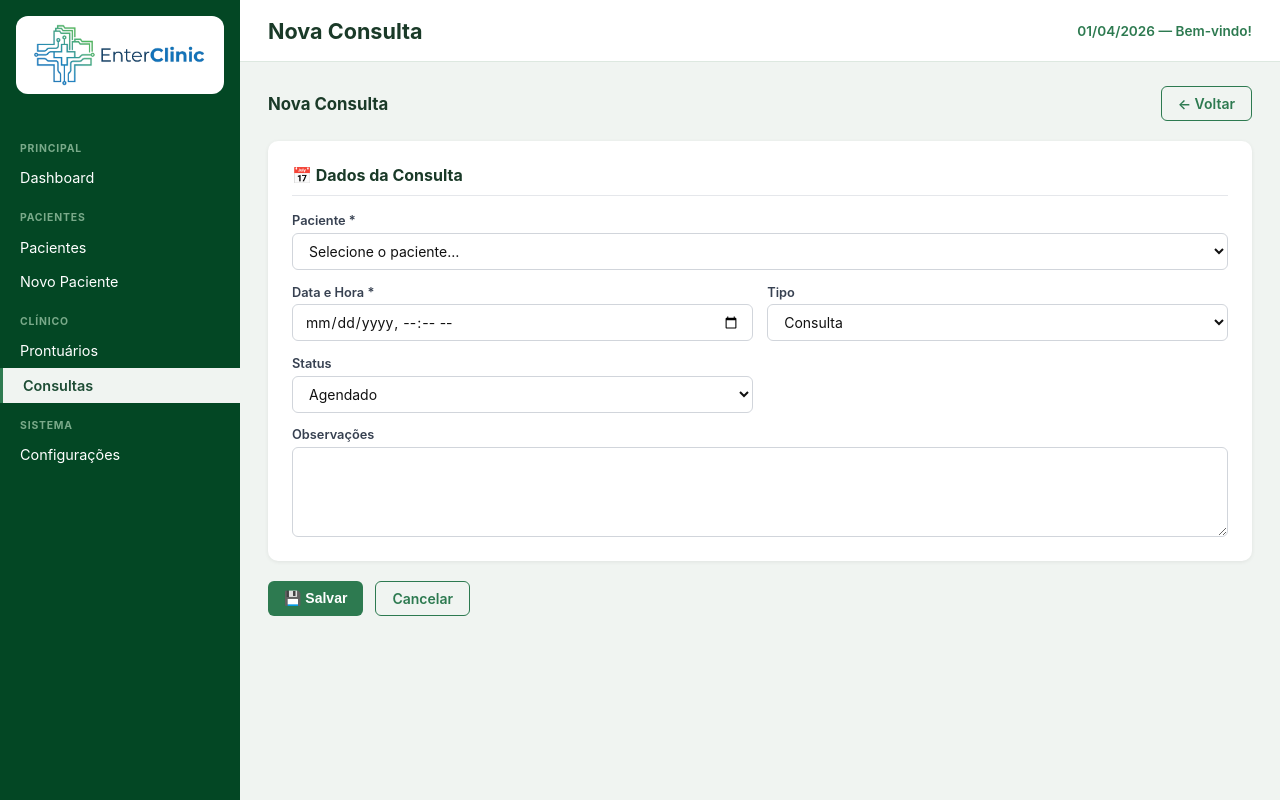
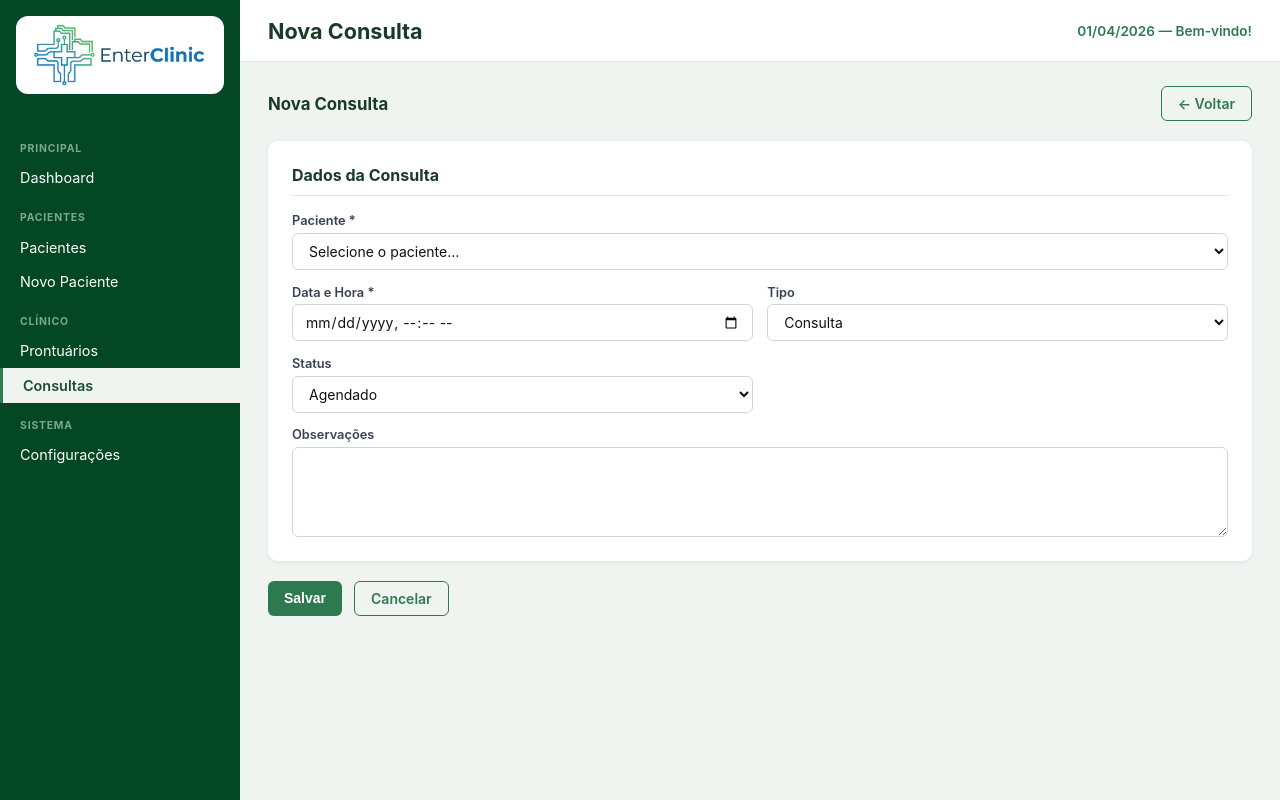
Before and after one commit to KallebySchultz/KlarbyteClinic, a PHP site: page /consulta_nova.php in a window 1280 px wide. Run offline with PHP 8.4, Linux system fonts and the light colour scheme; data comes from the database, SQL or seed files in the repository.

Commit message:
Fix SQL column error and remove emojis from buttons
Agent-Logs-Url: https://github.com/KallebySchultz/KlarbyteClinic/sessions/f8530c28-0de0-4d13-ab62-a2d0c4f9f463

Co-authored-by: KallebySchultz <176775783+KallebySchultz@users.noreply.github.com>

```diff
--- a/consulta_nova.php
+++ b/consulta_nova.php
@@ -63,7 +63,7 @@ include 'includes/header.php';
 
 <form method="post">
     <div class="card">
-        <h2>📅 Dados da Consulta</h2>
+        <h2>Dados da Consulta</h2>
         <div class="form-grid form-grid-2">
             <div class="form-group col-span-2">
                 <label>Paciente *</label>
@@ -114,7 +114,7 @@ include 'includes/header.php';
     </div>
 
     <div class="form-actions">
-        <button type="submit" class="btn btn-primary">💾 Salvar</button>
+        <button type="submit" class="btn btn-primary">Salvar</button>
         <a href="consultas.php" class="btn btn-outline">Cancelar</a>
     </div>
 </form>
--- a/paciente_novo.php
+++ b/paciente_novo.php
@@ -11,6 +11,7 @@ $editing = $id > 0;
 $paciente  = [];
 $anamnese  = [];
 $campos    = $db->query("SELECT * FROM campos_anamnese WHERE ativo = 1 ORDER BY ordem ASC")->fetchAll();
+$validAnamneseCols = $db->query("SHOW COLUMNS FROM anamnese")->fetchAll(PDO::FETCH_COLUMN);
 $usuarioId = $_SESSION['usuario_id'] ?? 1;
 
 if ($editing) {
@@ -72,8 +73,11 @@ if ($_SERVER['REQUEST_METHOD'] === 'POST') {
             // =========================
             $anamneseData = [];
 
+            // Only include campos whose nome matches an actual column in the anamnese table
             foreach ($campos as $campo) {
-                $anamneseData[$campo['nome']] = trim($_POST['anamnese_' . $campo['nome']] ?? '');
+                if (in_array($campo['nome'], $validAnamneseCols)) {
+                    $anamneseData[$campo['nome']] = trim($_POST['anamnese_' . $campo['nome']] ?? '');
+                }
             }
 
             // Verifica se já existe
--- a/paciente_ver.php
+++ b/paciente_ver.php
@@ -56,7 +56,7 @@ include 'includes/header.php';
         </div>
     </div>
     <div style="display:flex;gap:.5rem;">
-        <a href="paciente_novo.php?id=<?= $id ?>" class="btn btn-outline btn-sm">✏️ Editar</a>
+        <a href="paciente_novo.php?id=<?= $id ?>" class="btn btn-outline btn-sm">Editar</a>
         <a href="prontuario_novo.php?paciente_id=<?= $id ?>" class="btn btn-primary btn-sm">+ Prontuário</a>
         <a href="consulta_nova.php?paciente_id=<?= $id ?>" class="btn btn-outline btn-sm">+ Consulta</a>
         <a href="pacientes.php" class="btn btn-outline btn-sm">← Voltar</a>
@@ -98,7 +98,7 @@ include 'includes/header.php';
         <div class="card">
             <div style="display:flex;justify-content:space-between;align-items:center;margin-bottom:1.1rem;padding-bottom:.6rem;border-bottom:1px solid #e5e7eb;">
                 <h2 style="margin-bottom:0;padding-bottom:0;border:none;">Anamnese</h2>
-                <a href="paciente_novo.php?id=<?= $id ?>#anamnese" class="btn btn-outline btn-sm">✏️ Editar</a>
+                <a href="paciente_novo.php?id=<?= $id ?>#anamnese" class="btn btn-outline btn-sm">Editar</a>
             </div>
             <?php if ($anamnese && $campos): ?>
             <div class="info-grid" style="grid-template-columns:1fr;">
--- a/prontuario_novo.php
+++ b/prontuario_novo.php
@@ -109,7 +109,7 @@ include 'includes/header.php';
 
 <form method="post">
     <div class="card">
-        <h2>📋 Dados do Registro</h2>
+        <h2>Dados do Registro</h2>
 
         <div class="form-grid form-grid-2">
 
@@ -152,7 +152,7 @@ include 'includes/header.php';
     </div>
 
     <div class="form-actions">
-        <button type="submit" class="btn btn-primary">💾 Salvar</button>
+        <button type="submit" class="btn btn-primary">Salvar</button>
         <a href="paciente_ver.php?id=<?= $pacienteId ?>" class="btn btn-outline">Cancelar</a>
     </div>
 </form>
```
